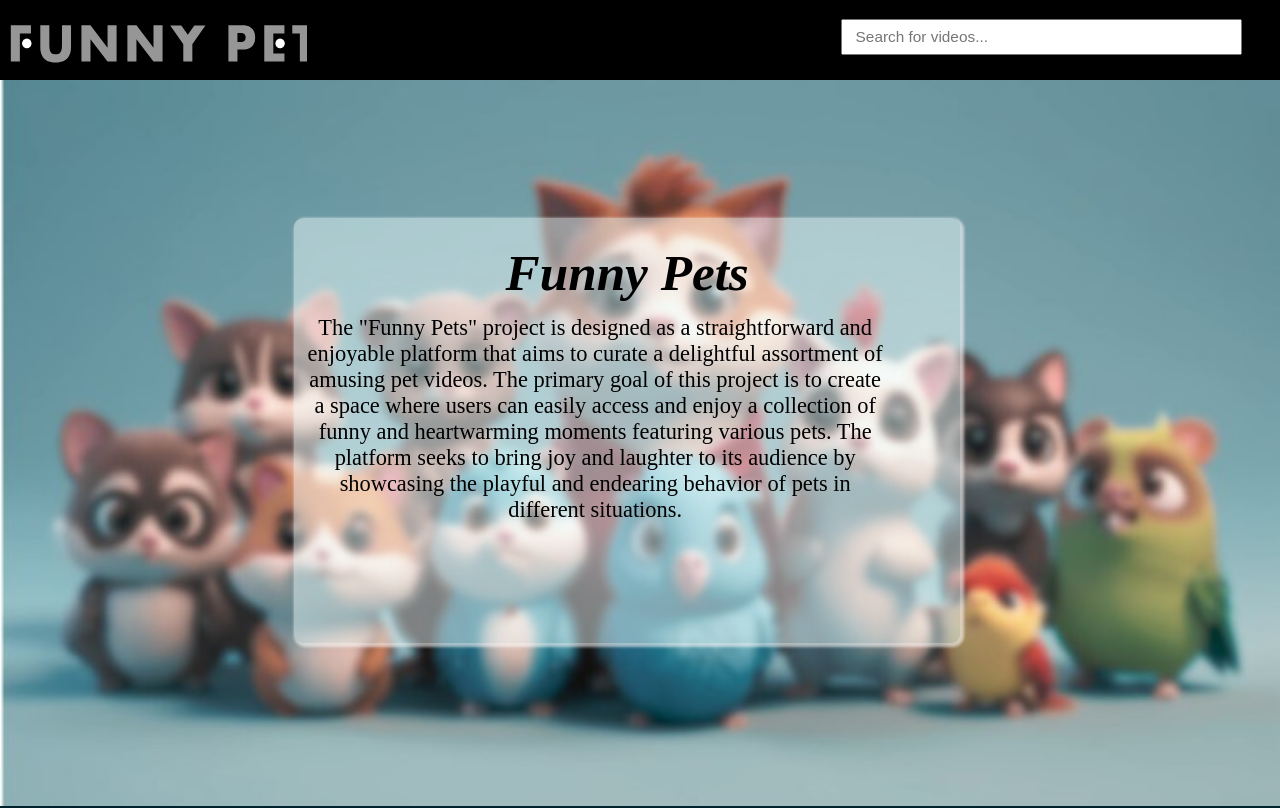
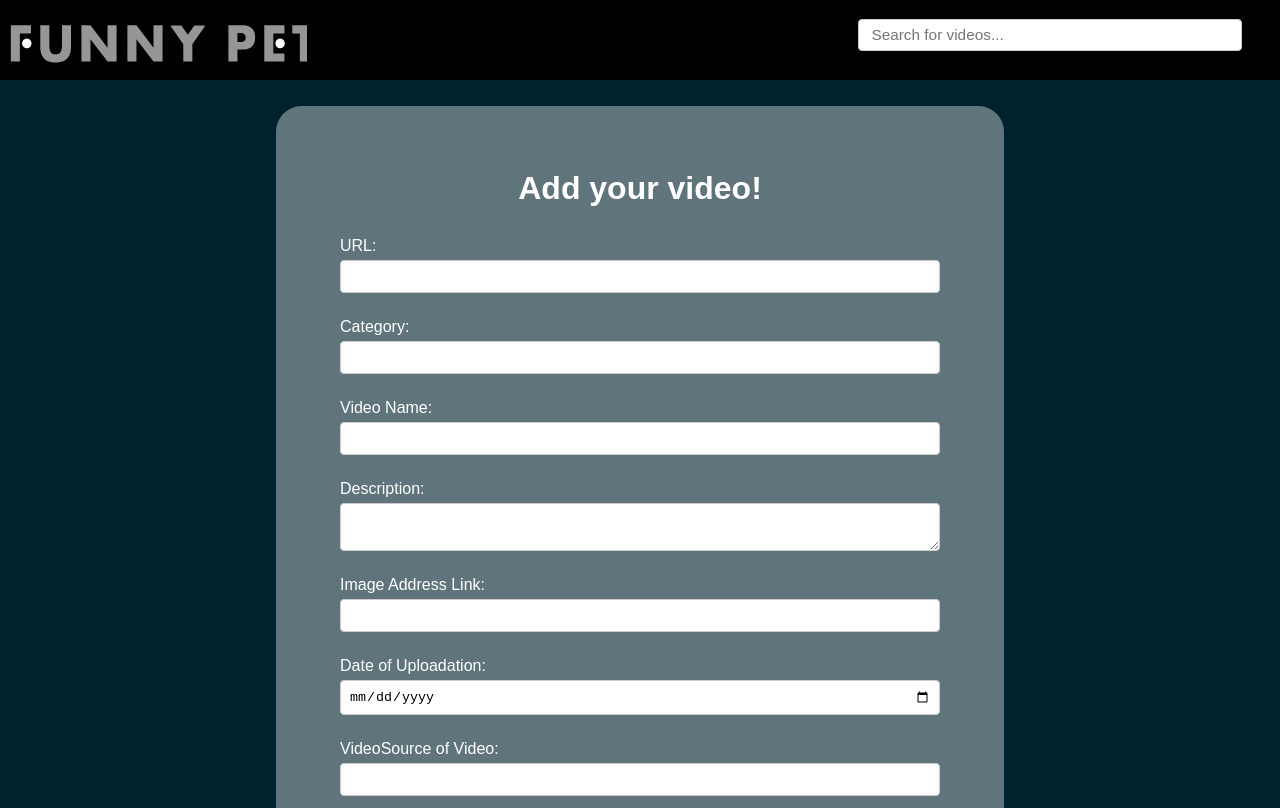
Before and after one commit to kalviumcommunity/S56_FunnyPets, a React (Vite) app in the folder client/: page /cards in a window 1280 px wide. Shown: the top 808 px of the page. Built offline with nearby package versions, Linux system fonts and the light colour scheme; no server answers.

Commit message:
created a form

```diff
--- a/client/package.json
+++ b/client/package.json
@@ -13,7 +13,8 @@
     "axios": "^1.6.7",
     "cors": "^2.8.5",
     "react": "^18.2.0",
-    "react-dom": "^18.2.0"
+    "react-dom": "^18.2.0",
+    "react-router-dom": "^6.22.2"
   },
   "devDependencies": {
     "@types/react": "^18.2.56",
--- a/client/src/App.jsx
+++ b/client/src/App.jsx
@@ -1,11 +1,20 @@
 import React from "react"
 import Home from "./components/Home"
+import Form from './components/form'
+import {BrowserRouter,Routes,Route} from 'react-router-dom'
 
 function App() {
 
   return (
     <>
-    <Home/>
+     <BrowserRouter>
+        <Routes>
+            <Route path='/form ' element={<Form/>}/>
+            {/* <Route path='/cards' element=''> */}
+        </Routes>
+        {/* <Home/> */}
+        <Form/>
+        </BrowserRouter>
     </>
   )
 }
--- a/client/src/components/Home.jsx
+++ b/client/src/components/Home.jsx
@@ -3,18 +3,24 @@ import './home.css'
 import photo from "../background.jpg"
 import axios from "axios"
 import Card from './cards.jsx'
+import {Link} from 'react-router-dom';
 
 
 function Home() {
 
   const [data , setData] = useState([])
-
+  const [users,setUsers] = useState([])
   useEffect(()=>{
     axios.get("https://s56-funnypets-asap.onrender.com/getusers")
       .then((res)=>{
         setData(res.data)
       })
   } , [])
+  useEffect(()=>{
+    axios.get('https://s56-funnypets-asap.onrender.com/getusers')
+    .then(result => setUsers(result.data))
+    .catch(err => console.log(err))
+  },[])
 
   return (
     <div>
@@ -28,6 +34,10 @@ function Home() {
           <h1>Funny Pets</h1>
           <p>The "Funny Pets" project is designed as a straightforward and enjoyable platform that aims to curate a delightful assortment of amusing pet videos. The primary goal of this project is to create a space where users can easily access and enjoy a collection of funny and heartwarming moments featuring various pets. The platform seeks to bring joy and laughter to its audience by showcasing the playful and endearing behavior of pets in different situations.</p>
         </div>
+        <div className="form">
+          <p><i>(This button leads you to a form to insert,delete or update any videos if required.)</i></p>
+          <Link to ={"/form"}><button>Form</button></Link>
+        </div>
         <div>
           {data.map((ele , i)=>{
             return <Card key={i} props={ele}/>
--- a/client/src/components/cards.jsx
+++ b/client/src/components/cards.jsx
@@ -1,9 +1,8 @@
-import React from 'react'
+import React, { useEffect } from 'react'
 import './card.css'
 
 function Card(props) {
     console.log(props.props)
-
   return (
 
     <div>
--- /dev/null
+++ b/client/src/components/form.css
@@ -0,0 +1,84 @@
+body {
+    font-family: Arial, sans-serif;
+}
+  .navbar{
+    background-color: black;
+    height:10vh;
+    color:white;
+    display: flex;
+    justify-content: space-between;
+    margin-bottom:2vw;
+}
+#logo{
+    background-image: url("../logo.png");
+    width:24vw;
+    height:8vh;
+    margin-top:1vw
+}
+#searchbar input{
+    margin-top: 1.5vw;
+    margin-right:3vw;
+    height:4vh;
+    width:30vw;
+    padding-left:1vw;
+    font-size:1.2vw;
+}
+
+  form {
+    color:White;
+    display: flex;
+    flex-direction: column;
+    width: 100%;
+    max-width: 600px;
+    margin: 0 auto;
+    background-color:rgba(255, 255, 255, 0.374);
+    padding:5vw;
+    border-radius:2vw;
+  }
+
+  label {
+    margin-top: 10px;
+    margin-bottom: 5px;
+  }
+
+  input[type="text"],
+  input[type="URL"],
+  textarea {
+    padding: 8px;
+    margin-bottom: 15px;
+    border: 1px solid #ccc;
+    border-radius: 4px;
+    width: 100%;
+    box-sizing: border-box;
+  }
+
+  input[type="date"] {
+    padding: 8px;
+    margin-bottom: 15px;
+    border: 1px solid #ccc;
+    border-radius: 4px;
+    width: 100%;
+    box-sizing: border-box;
+  }
+
+  button[type="submit"] {
+    margin-top:2vw;
+    margin-left:10vw;
+    padding:10px;
+    background-color: #4CAF50;
+    color: white;
+    border: none;
+    border-radius: 4px;
+    cursor: pointer;
+    width: 50%;
+  }
+
+  button[type="submit"]:hover {
+    background-color: #45a049;
+  }
+
+  h1 {
+    margin-top: 0;
+    margin-bottom: 20px;
+    text-align: center;
+  }
--- /dev/null
+++ b/client/src/components/form.jsx
@@ -0,0 +1,65 @@
+import React, { useState } from 'react';
+import './form.css';
+
+
+function Form() {
+  const [URL, setURL] = useState('');
+  const [Category, setCategory] = useState('');
+  const [Title, setTitle] = useState('');
+  const [Description, setDescription] = useState('');
+  const [Image, setImage] = useState('');
+  const [DateUploaded, setDateUploaded] = useState('');
+  const [VideoSource, setVideoSource] = useState('');
+
+  const handleSubmit = (e) => {
+    e.preventDefault();m
+    axios.post("https://s56-funnypets-asap.onrender.com/addform",{ Title,
+    VideoSource,
+    Category,
+    Description,
+    URL,
+    Image,
+    DateUploaded})
+    .then(result => {
+      console.log(result)
+    })
+    .catch((err) => console.log(err))
+  };
+
+  return (
+    <div>
+      <div className="navbar">
+            <div id="logo"></div>
+            <div id="searchbar"><input type="text" placeholder='Search for videos...'/></div>
+        </div>
+      <form onSubmit={handleSubmit}>
+        <h1>Add your video!</h1>
+
+        <label htmlFor="URL">URL:</label>
+        <input type="URL" id="URL" name="URL" value={URL} onChange={(e) => setURL(e.target.value)} required />
+
+        <label htmlFor="Category">Category:</label>
+        <input type="text" id="Category" name="Category" value={Category} onChange={(e) => setCategory(e.target.value)} required />
+
+        <label htmlFor="Title">Video Name:</label>
+        <input type="text" id="Title" name="Title" value={Title} onChange={(e) => setTitle(e.target.value)} required />
+
+        <label htmlFor="Description">Description:</label>
+        <textarea id="Description" name="Description" value={Description} onChange={(e) => setDescription(e.target.value)} required></textarea>
+
+        <label htmlFor="Image">Image Address Link:</label>
+        <input type="URL" id="Image" name="Image" value={Image} onChange={(e) => setImage(e.target.value)} required />
+
+        <label htmlFor="DateUploaded">Date of Uploadation:</label>
+        <input type="date" id="DateUploaded" name="DateUploaded" value={DateUploaded} onChange={(e) => setDateUploaded(e.target.value)} required />
+
+        <label htmlFor="VideoSource">VideoSource of Video:</label>
+        <input type="text" id="VideoSource" name="VideoSource" value={VideoSource} onChange={(e) => setVideoSource(e.target.value)} required />
+
+        <button type="submit">Submit</button>
+      </form>
+    </div>
+  );
+}
+
+export default Form;
--- a/client/src/components/home.css
+++ b/client/src/components/home.css
@@ -49,3 +49,34 @@
     font-weight: 100;
     font-family:'Times New Roman', Times, serif ;
 }
+.form{
+    position: relative;
+    top:-15vw;
+    display: flex;
+    justify-content: center;
+    align-items: center;
+}
+.form p{
+    font-size:1.25vw;
+    color:rgb(255, 255, 255);
+    text-shadow: 2px 2px 2px black;
+}
+.form button{
+    position: absolute;
+    top: 2.5vw;
+    width:9vw;
+    height:3vw;
+    font-size:1.5vw;
+    border-radius: 0.75vw;
+    border: 0.20vw solid black;
+    background-color: rgba(255, 255, 255, 0.388);
+    cursor: pointer;
+}
+.form button:hover{
+    border: 0.20vw solid rgb(255, 255, 255);
+    background-color: rgba(0, 0, 0, 0.579);
+    color:white;
+}
+.form button:active{
+    background-color: rgba(111, 111, 111, 0.64);
+}
```
Also changed, not shown: 1 other file (tests, documents, lock files or other folders).
